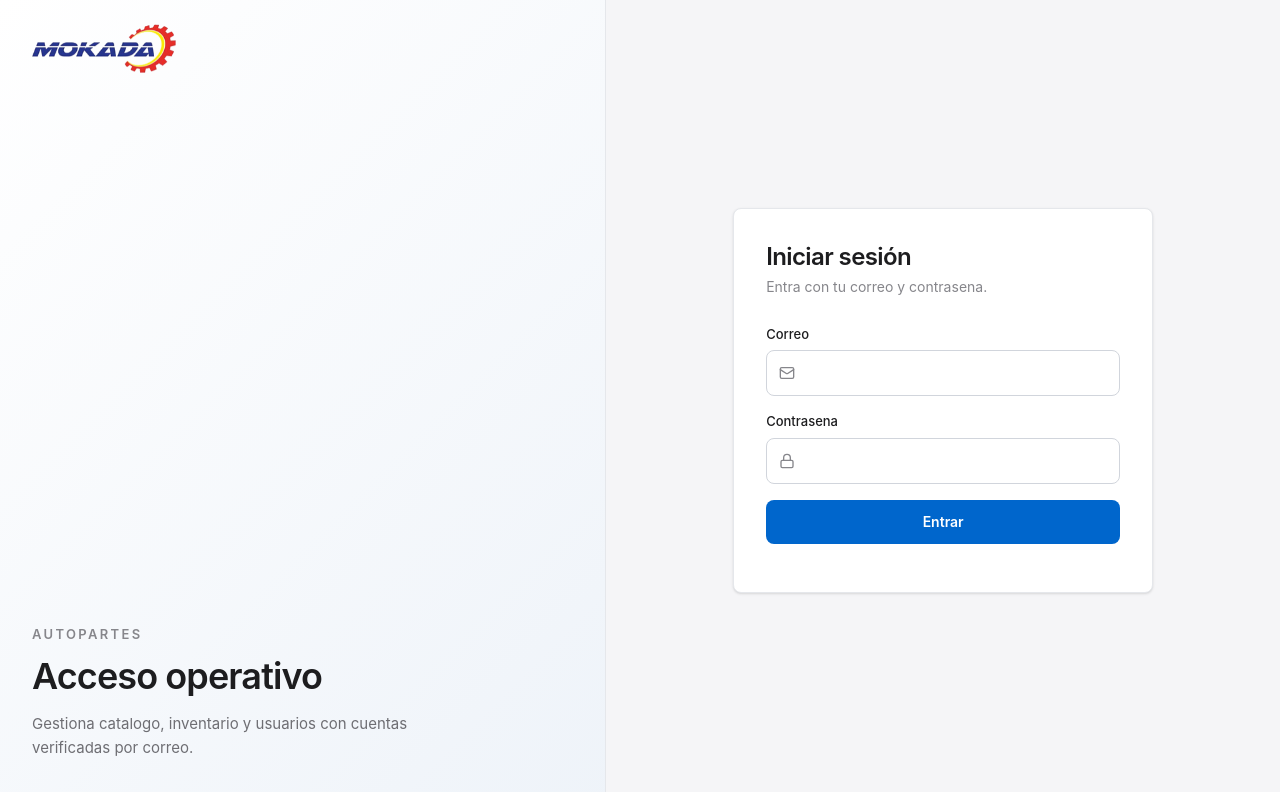
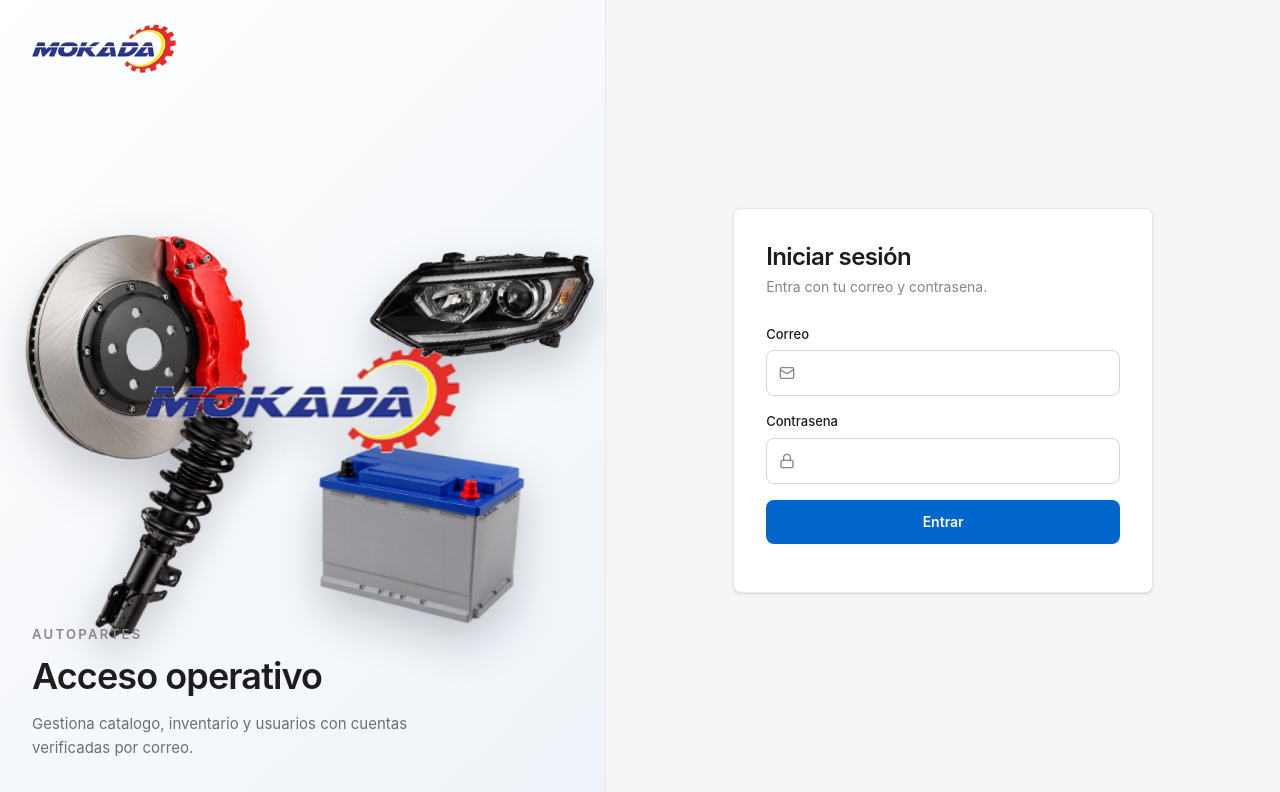
Before and after one commit to DevJMPL/mokada, a React (Vite) app: page /login in a window 1280 px wide. Shown: the top 792 px of the page. Built offline with nearby package versions, Linux system fonts and the light colour scheme; no server answers.

Commit message:
Move login showcase styling to Tailwind

```diff
--- a/src/index.css
+++ b/src/index.css
@@ -13,156 +13,3 @@ body {
   -webkit-font-smoothing: antialiased;
   -moz-osx-font-smoothing: grayscale;
 }
-
-.login-showcase {
-  background:
-    linear-gradient(135deg, rgba(255, 255, 255, 0.98), rgba(238, 243, 249, 0.98)),
-    #f5f5f7;
-}
-
-.login-showcase-stage {
-  position: absolute;
-  inset: 0;
-  perspective: 1200px;
-}
-
-.login-product-layer,
-.login-logo-layer {
-  position: absolute;
-  inset: 0;
-  transition: transform 180ms ease-out;
-  will-change: transform;
-}
-
-.login-product {
-  position: absolute;
-  left: 50%;
-  top: 50%;
-  width: var(--product-width);
-  max-width: none;
-  object-fit: contain;
-  opacity: 0;
-  filter: drop-shadow(0 28px 36px rgba(28, 35, 45, 0.2));
-  transform-origin: center;
-  animation: loginProductConverge 1400ms cubic-bezier(0.22, 1, 0.36, 1) forwards;
-  animation-delay: var(--delay);
-  will-change: transform, opacity, filter;
-}
-
-.login-product--brake {
-  --product-width: min(35vw, 310px);
-  --delay: 0ms;
-  --start-x: -34vw;
-  --start-y: -31vh;
-  --start-rotate: -22deg;
-  --start-scale: 0.72;
-  --center-x: -166px;
-  --center-y: -54px;
-  --center-rotate: -8deg;
-  --center-scale: 0.72;
-}
-
-.login-product--battery {
-  --product-width: min(38vw, 340px);
-  --delay: 180ms;
-  --start-x: 36vw;
-  --start-y: 26vh;
-  --start-rotate: 16deg;
-  --start-scale: 0.7;
-  --center-x: 116px;
-  --center-y: 134px;
-  --center-rotate: 3deg;
-  --center-scale: 0.6;
-}
-
-.login-product--headlight {
-  --product-width: min(42vw, 375px);
-  --delay: 360ms;
-  --start-x: 40vw;
-  --start-y: -24vh;
-  --start-rotate: -10deg;
-  --start-scale: 0.68;
-  --center-x: 178px;
-  --center-y: -92px;
-  --center-rotate: 7deg;
-  --center-scale: 0.58;
-}
-
-.login-product--shock {
-  --product-width: min(17vw, 150px);
-  --delay: 540ms;
-  --start-x: -29vw;
-  --start-y: 32vh;
-  --start-rotate: 28deg;
-  --start-scale: 0.76;
-  --center-x: -126px;
-  --center-y: 126px;
-  --center-rotate: 20deg;
-  --center-scale: 0.58;
-}
-
-.login-logo-layer {
-  display: flex;
-  align-items: center;
-  justify-content: center;
-  z-index: 10;
-  pointer-events: none;
-}
-
-.login-logo-mark {
-  width: min(38vw, 315px);
-  max-width: 70%;
-  height: auto;
-  filter: drop-shadow(0 18px 24px rgba(28, 35, 45, 0.22));
-  opacity: 0;
-  transform: translateY(12px) scale(0.88);
-  animation: loginLogoReveal 900ms cubic-bezier(0.22, 1, 0.36, 1) 760ms forwards;
-  will-change: transform, opacity;
-}
-
-@keyframes loginProductConverge {
-  0% {
-    opacity: 0;
-    filter: blur(2px) drop-shadow(0 28px 36px rgba(28, 35, 45, 0.08));
-    transform: translate3d(calc(-50% + var(--start-x)), calc(-50% + var(--start-y)), -180px) rotate(var(--start-rotate)) scale(var(--start-scale));
-  }
-
-  18% {
-    opacity: 1;
-    filter: blur(0) drop-shadow(0 28px 36px rgba(28, 35, 45, 0.2));
-  }
-
-  100% {
-    opacity: 1;
-    filter: blur(0) drop-shadow(0 30px 38px rgba(28, 35, 45, 0.24));
-    transform: translate3d(calc(-50% + var(--center-x)), calc(-50% + var(--center-y)), 0) rotate(var(--center-rotate)) scale(var(--center-scale));
-  }
-}
-
-@keyframes loginLogoReveal {
-  0% {
-    opacity: 0;
-    transform: translateY(12px) scale(0.88);
-  }
-
-  100% {
-    opacity: 1;
-    transform: translateY(0) scale(1);
-  }
-}
-
-@media (prefers-reduced-motion: reduce) {
-  .login-product,
-  .login-logo-mark {
-    animation: none;
-    opacity: 1;
-  }
-
-  .login-product {
-    transform: translate3d(calc(-50% + var(--center-x)), calc(-50% + var(--center-y)), 0) rotate(var(--center-rotate)) scale(var(--center-scale));
-  }
-
-  .login-logo-mark {
-    transform: none;
-  }
-}
--- a/src/modules/auth/pages/LoginPage.tsx
+++ b/src/modules/auth/pages/LoginPage.tsx
@@ -12,6 +12,16 @@ interface LocationState {
   from?: {
     pathname?: string;
   };
+}
+
+interface ProductLayer {
+  src: string;
+  alt: string;
+  depth: number;
+  delay: number;
+  widthClassName: string;
+  startTransform: string;
+  finalTransform: string;
 }
 
 export const LoginPage = () => {
@@ -118,35 +128,53 @@ export const LoginPage = () => {
   );
 };
 
-const productLayers = [
+const productLayers: ProductLayer[] = [
   {
     src: productoDiscoFreno,
     alt: 'Disco de freno',
-    className: 'login-product--brake',
     depth: 22,
+    delay: 0,
+    widthClassName: 'w-[min(35vw,310px)]',
+    startTransform: 'translate3d(calc(-50% - 34vw), calc(-50% - 31vh), -180px) rotate(-22deg) scale(0.72)',
+    finalTransform: 'translate3d(calc(-50% - 166px), calc(-50% - 54px), 0) rotate(-8deg) scale(0.72)',
   },
   {
     src: productoBateria,
     alt: 'Bateria',
-    className: 'login-product--battery',
     depth: 14,
+    delay: 180,
+    widthClassName: 'w-[min(38vw,340px)]',
+    startTransform: 'translate3d(calc(-50% + 36vw), calc(-50% + 26vh), -180px) rotate(16deg) scale(0.7)',
+    finalTransform: 'translate3d(calc(-50% + 116px), calc(-50% + 134px), 0) rotate(3deg) scale(0.6)',
   },
   {
     src: productoFaro,
     alt: 'Faro',
-    className: 'login-product--headlight',
     depth: 18,
+    delay: 360,
+    widthClassName: 'w-[min(42vw,375px)]',
+    startTransform: 'translate3d(calc(-50% + 40vw), calc(-50% - 24vh), -180px) rotate(-10deg) scale(0.68)',
+    finalTransform: 'translate3d(calc(-50% + 178px), calc(-50% - 92px), 0) rotate(7deg) scale(0.58)',
   },
   {
     src: productoAmortiguador,
     alt: 'Amortiguador',
-    className: 'login-product--shock',
     depth: 28,
+    delay: 540,
+    widthClassName: 'w-[min(17vw,150px)]',
+    startTransform: 'translate3d(calc(-50% - 29vw), calc(-50% + 32vh), -180px) rotate(28deg) scale(0.76)',
+    finalTransform: 'translate3d(calc(-50% - 126px), calc(-50% + 126px), 0) rotate(20deg) scale(0.58)',
   },
 ];
 
 const LoginParallaxShowcase = () => {
   const [pointer, setPointer] = useState({ x: 0, y: 0 });
+  const [hasAnimatedIn, setHasAnimatedIn] = useState(false);
+
+  useEffect(() => {
+    const frameId = window.requestAnimationFrame(() => setHasAnimatedIn(true));
+    return () => window.cancelAnimationFrame(frameId);
+  }, []);
 
   const handlePointerMove = (event: PointerEvent<HTMLElement>) => {
     const rect = event.currentTarget.getBoundingClientRect();
@@ -157,33 +185,52 @@ const LoginParallaxShowcase = () => {
 
   return (
     <div
-      className="login-showcase relative h-full min-h-screen overflow-hidden"
+      className="relative h-full min-h-screen overflow-hidden bg-[linear-gradient(135deg,rgba(255,255,255,0.98),rgba(238,243,249,0.98))]"
       onPointerMove={handlePointerMove}
       onPointerLeave={() => setPointer({ x: 0, y: 0 })}
     >
       <div className="absolute left-8 top-6 z-20">
         <img src={logoMokada} alt="Mokada" className="h-auto w-36" />
       </div>
-      <div className="login-showcase-stage" aria-hidden="true">
+      <div className="absolute inset-0 perspective-[1200px]" aria-hidden="true">
         {productLayers.map((product) => (
           <div
-            key={product.className}
-            className="login-product-layer"
+            key={product.alt}
+            className="absolute inset-0 transition-transform duration-[180ms] ease-out will-change-transform"
             style={{
               transform: `translate3d(${pointer.x * product.depth}px, ${pointer.y * product.depth}px, 0)`,
             }}
           >
-            <img src={product.src} alt={product.alt} className={`login-product ${product.className}`} />
+            <img
+              src={product.src}
+              alt={product.alt}
+              className={`absolute left-1/2 top-1/2 max-w-none object-contain transition-[transform,opacity,filter] duration-[1400ms] ease-[cubic-bezier(0.22,1,0.36,1)] will-change-[transform,opacity,filter] motion-reduce:opacity-100 motion-reduce:blur-0 motion-reduce:transition-none ${product.widthClassName} ${
+                hasAnimatedIn
+                  ? 'opacity-100 blur-0 drop-shadow-[0_30px_38px_rgba(28,35,45,0.24)]'
+                  : 'opacity-0 blur-[2px] drop-shadow-[0_28px_36px_rgba(28,35,45,0.08)]'
+              }`}
+              style={{
+                transitionDelay: `${product.delay}ms`,
+                transform: hasAnimatedIn ? product.finalTransform : product.startTransform,
+              }}
+            />
           </div>
         ))}
 
         <div
-          className="login-logo-layer"
+          className="absolute inset-0 z-10 flex items-center justify-center transition-transform duration-[180ms] ease-out will-change-transform"
           style={{
             transform: `translate3d(${pointer.x * -10}px, ${pointer.y * -10}px, 0)`,
           }}
         >
-          <img src={logoMokada} alt="Mokada" className="login-logo-mark" />
+          <img
+            src={logoMokada}
+            alt="Mokada"
+            className={`h-auto w-[min(38vw,315px)] max-w-[70%] drop-shadow-[0_18px_24px_rgba(28,35,45,0.22)] transition-[transform,opacity] duration-[900ms] ease-[cubic-bezier(0.22,1,0.36,1)] will-change-[transform,opacity] motion-reduce:translate-y-0 motion-reduce:scale-100 motion-reduce:opacity-100 motion-reduce:transition-none ${
+              hasAnimatedIn ? 'translate-y-0 scale-100 opacity-100' : 'translate-y-3 scale-[0.88] opacity-0'
+            }`}
+            style={{ transitionDelay: '760ms' }}
+          />
         </div>
       </div>
       <div className="absolute bottom-10 left-8 z-20 max-w-sm">
```
